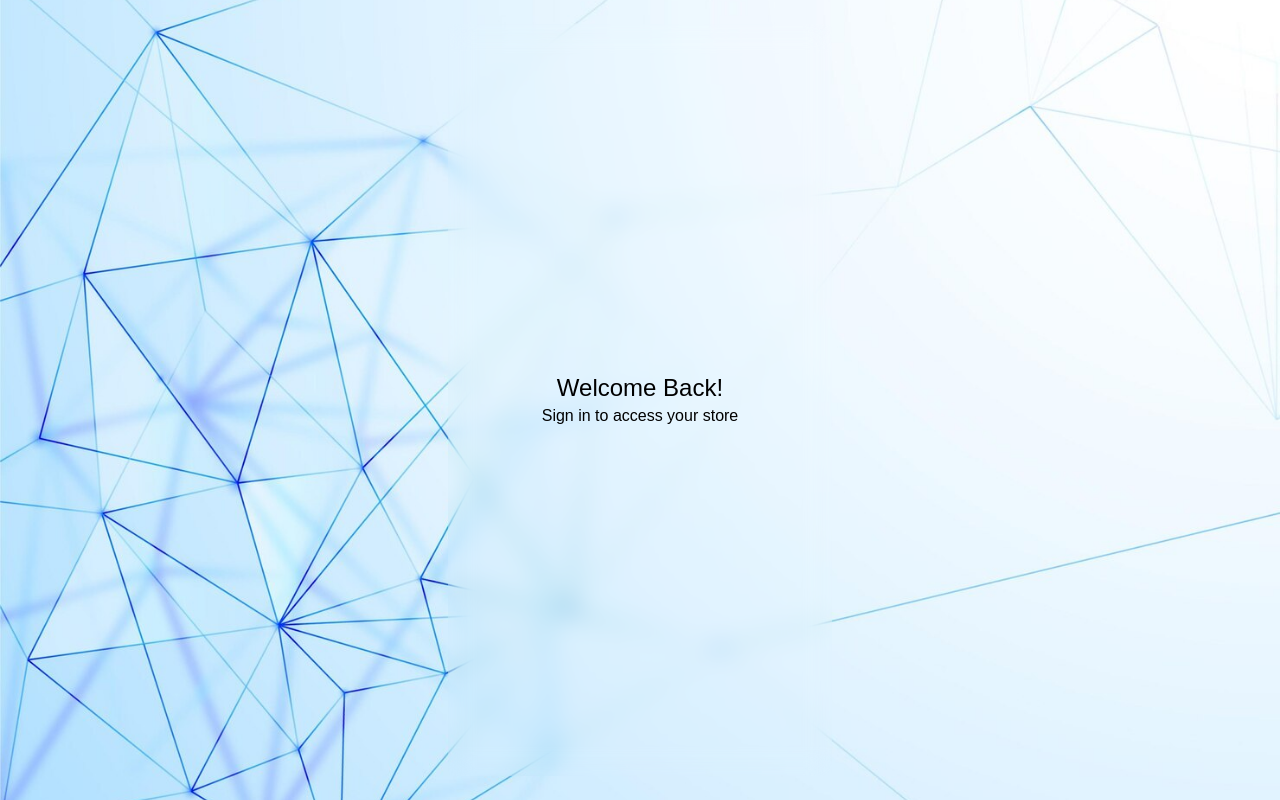
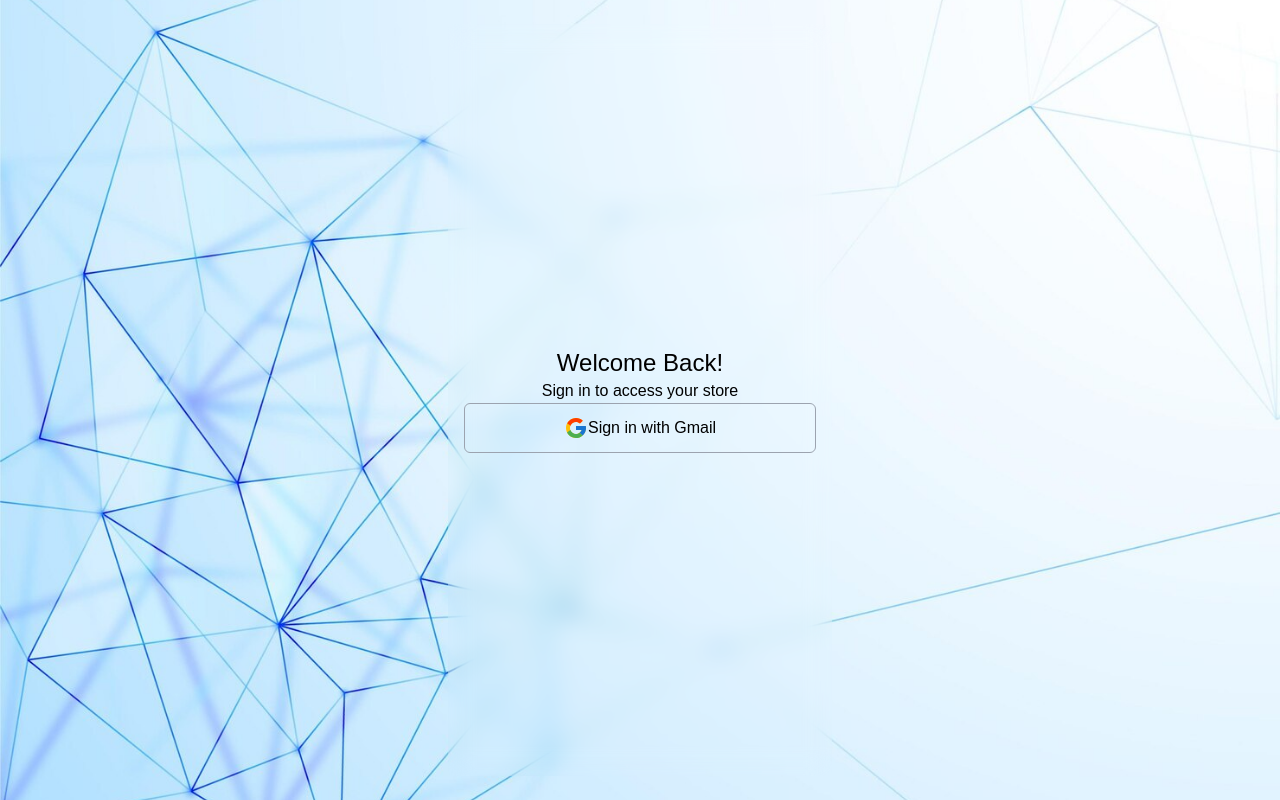
Before and after one commit to maiasullivan/full-stack-project, a React (Create React App) app in the folder client/: page /auth in a window 1280 px wide. Built offline with nearby package versions, Linux system fonts and the light colour scheme.

Commit message:
gmail access

```diff
--- a/client/package.json
+++ b/client/package.json
@@ -8,6 +8,7 @@
     "@testing-library/user-event": "^13.2.1",
     "react": "^18.3.1",
     "react-dom": "^18.3.1",
+    "react-icons": "^5.2.1",
     "react-router-dom": "^6.24.1",
     "react-scripts": "5.0.1",
     "web-vitals": "^2.1.0"
--- a/client/src/pages/Authentication.jsx
+++ b/client/src/pages/Authentication.jsx
@@ -1,5 +1,6 @@
 import React from 'react';
 import { LoginBG } from "../assets";
+import { FcGoogle } from "react-icons/fc"
 
 const Authentication = () => {
   return (
@@ -12,9 +13,16 @@ const Authentication = () => {
         }}
         className="w-screen h-screen flex justify-center px-4 py-6"
         >
-            <div className="w-full lg:w-96 px-4 py-6 rounded-md backdrop-blur-md flex items-center justify-center flex-col">
+            <div className="w-full lg:w-96 px-4 py-6 rounded-md backdrop-blur-md flex
+            items-center justify-center flex-col">
                 <p className="text-2xl">Welcome Back!</p>
                 <p>Sign in to access your store</p>
+
+                <div className="w-full px-4 py-3 flex items-center justify-center
+                border border-gray-400 cursor-pointer rounded-md">
+                    <FcGoogle className="text-2xl" />
+                    <p>Sign in with Gmail</p>
+                </div>
             </div>
     </div>
   );
```
Also changed, not shown: 1 other file (tests, documents, lock files or other folders).
